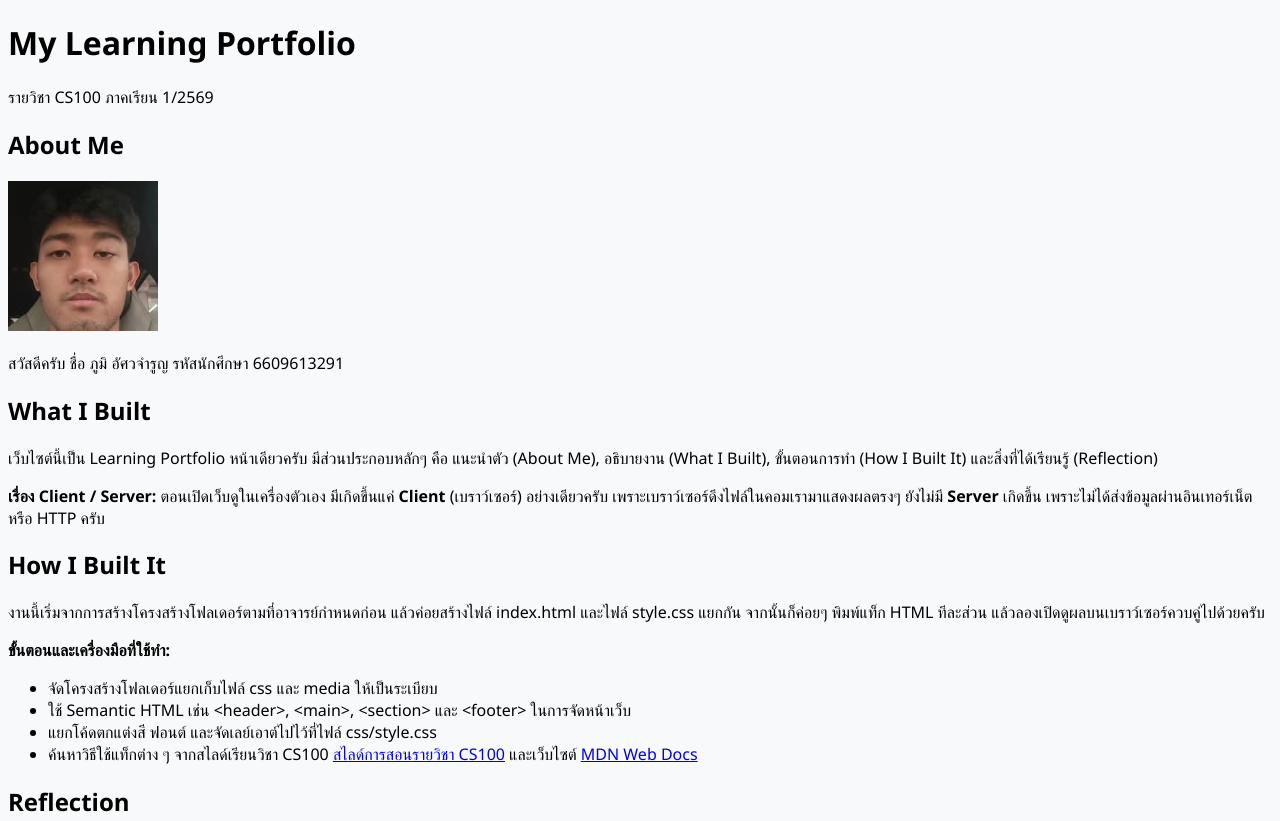
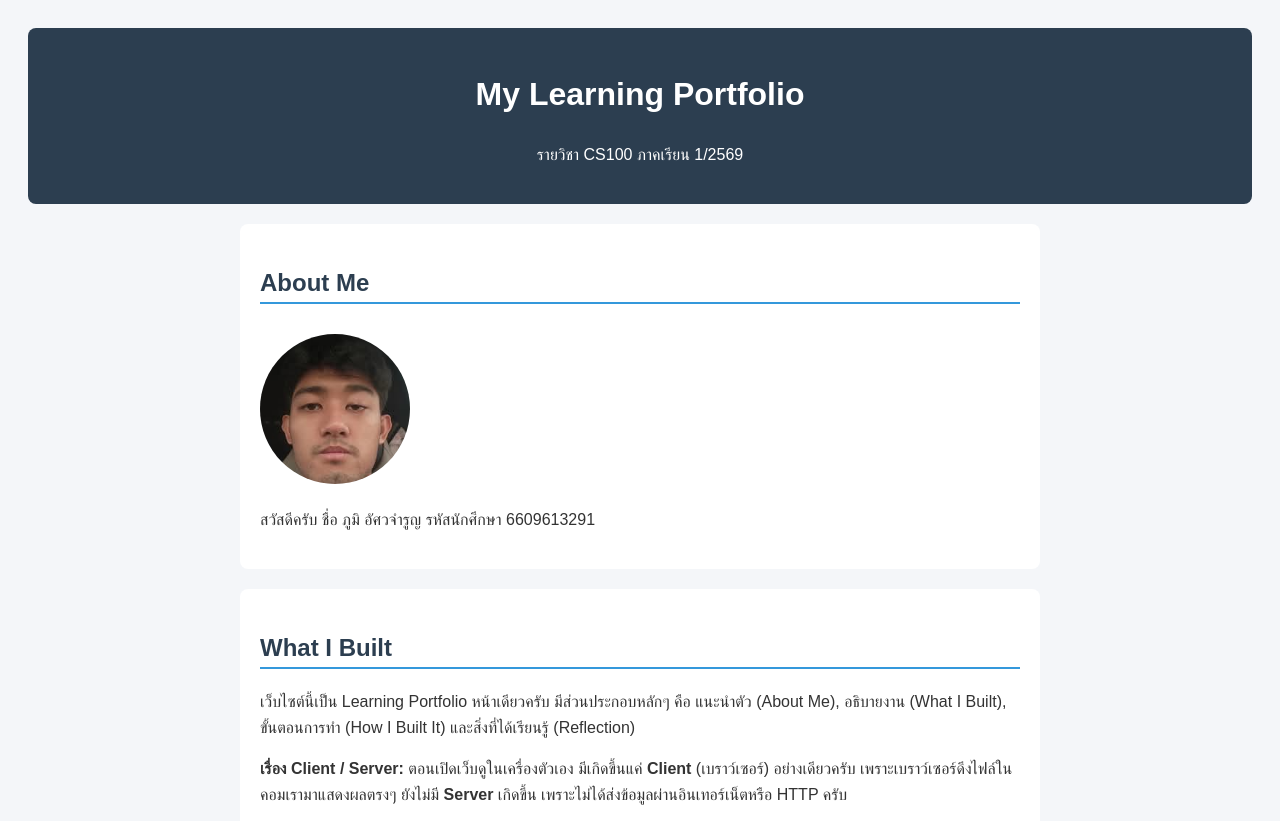
Before and after one commit to poomass-commits/A2_6609613291, a plain HTML site: page media/a1-project.html in a window 1280 px wide. Shown: the top 821 px of the page. Drawn offline with Linux system fonts and the light colour scheme.

Commit message:
fix: link A1 stylesheet

```diff
--- a/media/a1-project.html
+++ b/media/a1-project.html
@@ -4,7 +4,7 @@
     <meta charset="UTF-8">
     <meta name="viewport" content="width=device-width, initial-scale=1.0">
     <title>My First Learning Portfolio</title>
-    <link rel="stylesheet" href="../css/style.css">
+    <link rel="stylesheet" href="a1-style.css">
 </head>
 <body>
 
--- /dev/null
+++ b/media/a1-style.css
@@ -0,0 +1,42 @@
+body {
+    font-family: sans-serif;
+    line-height: 1.6;
+    background-color: #f4f6f9;
+    color: #333;
+    padding: 20px;
+}
+
+header {
+    background-color: #2c3e50;
+    color: white;
+    text-align: center;
+    padding: 20px;
+    border-radius: 8px;
+}
+
+main {
+    max-width: 800px;
+    margin: 20px auto;
+}
+
+section {
+    background: white;
+    padding: 20px;
+    margin-bottom: 20px;
+    border-radius: 8px;
+}
+
+h2 {
+    color: #2c3e50;
+    border-bottom: 2px solid #3498db;
+}
+
+img {
+    border-radius: 50%;
+    margin-top: 10px;
+}
+
+footer {
+    text-align: center;
+    color: #666;
+}
```
